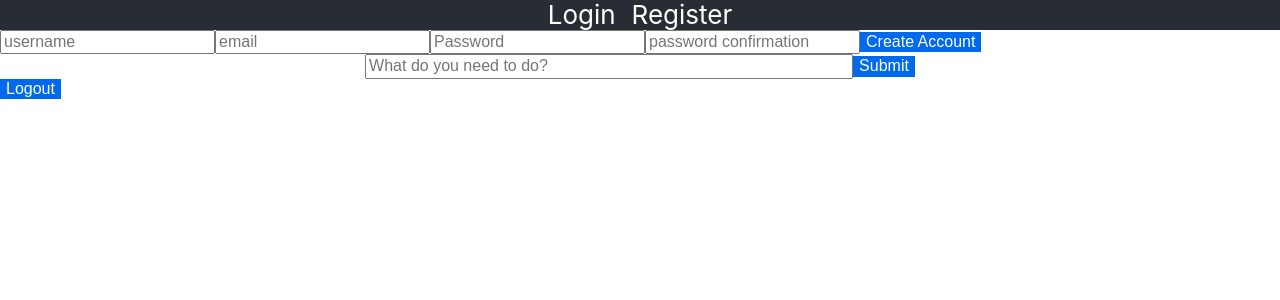
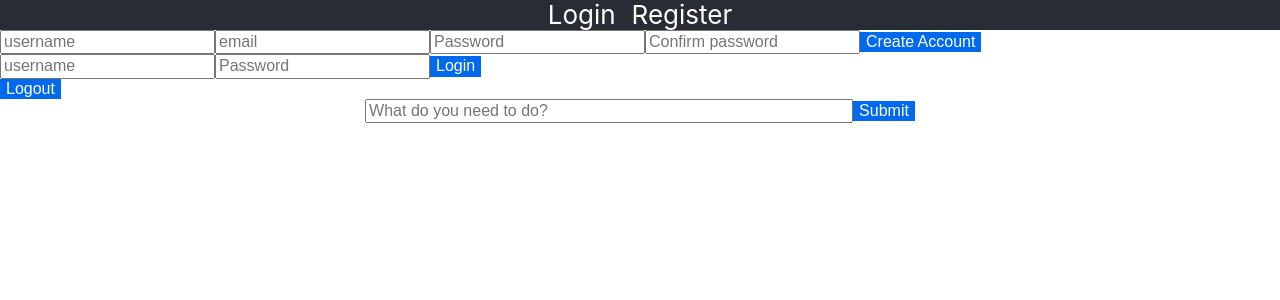
Before and after one commit to stevencschoi/map-todos, a React (Create React App) app: page / in a window 1280 px wide. Shown: the top 300 px of the page. Built offline with nearby package versions, Linux system fonts and the light colour scheme.

Commit message:
login is sending info to backend

```diff
--- a/src/App.js
+++ b/src/App.js
@@ -1,12 +1,11 @@
 import React from "react";
 import axios from "axios";
 import Cookies from "js-cookie";
-// import logo from './logo.svg';
 import "./App.css";
 import Nav from "./components/Nav";
 import Register from "./components/Register";
 import TodoForm from "./components/TodoForm";
-import Button from "./components/Button";
+import Login from "./components/Login";
 
 function App() {
   const logout = () => {
@@ -24,8 +23,9 @@ function App() {
         <Nav />
       </header>
       <Register />
+      <Login />
+      <button onClick={logout}>Logout</button>
       <TodoForm />
-      <Button onClick={logout}>Logout</Button>
     </div>
   );
 }
--- a/src/components/Login.js
+++ b/src/components/Login.js
@@ -1,8 +1,35 @@
-import React from "react";
-import Button from "./Button";
+import React, { useState } from "react";
+import axios from "axios";
 import "../App.css";
 
 export default function Login() {
+  const [inputs, setInputs] = useState({
+    username: "",
+    password: "",
+  });
+
+  const validate = e => {
+    axios
+      .post(`http://localhost:4000/login`, inputs)
+      .then(res => {
+        console.log(res);
+      })
+      .catch(err => console.error(err));
+  };
+
+  const handleInputChange = e => {
+    e.persist();
+    setInputs(inputs => ({
+      ...inputs,
+      [e.target.name]: e.target.value,
+    }));
+  };
+
+  const handleLogin = e => {
+    e.preventDefault();
+    validate();
+  };
+
   return (
     <form className="login-form">
       <input
@@ -18,7 +45,7 @@ export default function Login() {
         value={inputs.password}
         onChange={handleInputChange}
       />
-      <Button onClick={handleLogin}></Button>
+      <button onClick={handleLogin}>Login</button>
     </form>
   );
 }
--- a/src/components/Register.js
+++ b/src/components/Register.js
@@ -4,7 +4,7 @@ import axios from "axios";
 import Button from "./Button";
 import Cookies from "js-cookie";
 
-import { Redirect } from "react-router-dom";
+// import { Redirect } from "react-router-dom";
 
 const Register = () => {
   const [inputs, setInputs] = useState({
@@ -40,7 +40,6 @@ const Register = () => {
     axios
       .post(`http://localhost:4000/register`, inputs)
       .then(res => {
-        console.log("THISSSS", res.data._id);
         Cookies.set("userId", res.data._id);
         clearInputs();
         // setToHome(true);
@@ -75,7 +74,7 @@ const Register = () => {
         />
         <input
           type="password"
-          placeholder="password confirmation"
+          placeholder="Confirm password"
           name="passwordConf"
           value={inputs.passwordConf}
           onChange={handleInputChange}
```
Also changed, not shown: src/helpers/useUserData.js (added, +25 -0 lines), src/helpers/useUsersData.js (deleted, +0 -17 lines), 1 other file (tests, documents, lock files or other folders).
